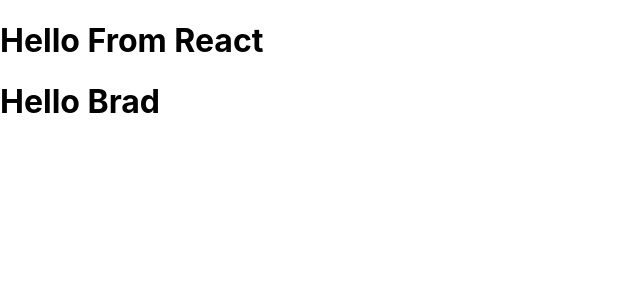
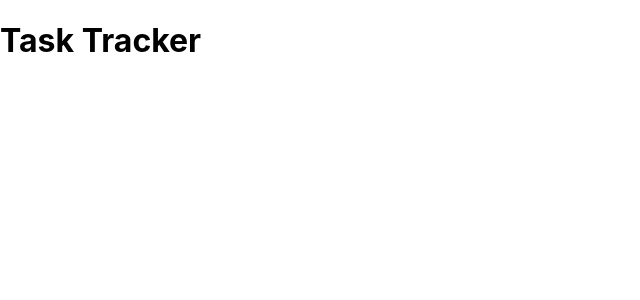
Before and after one commit to petitoff/react-task-tracker, a React (Create React App) app: page / in a window 1280 px wide. Shown: the top 300 px of the page, without its empty margins (0-640 px from the left). Built offline with nearby package versions, Linux system fonts and the light colour scheme.

Commit message:
Attaching a new component to the application.

```diff
--- a/src/App.js
+++ b/src/App.js
@@ -1,11 +1,12 @@
-function App() {
-  const name = 'Brad'
+import Header from "./components/Header";
+
+const App = () => {
   return (
     <div className="container">
-      <h1>Hello From React</h1>
-      <h1>Hello {name}</h1>
+      <Header />
     </div>
   );
 }
 
+
 export default App;
```
